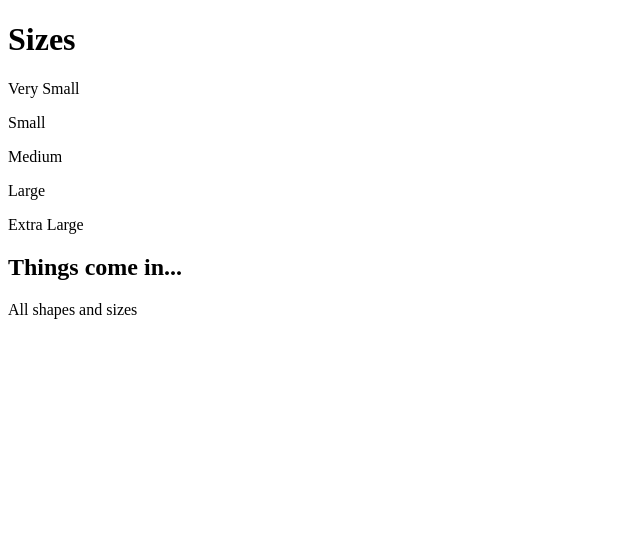
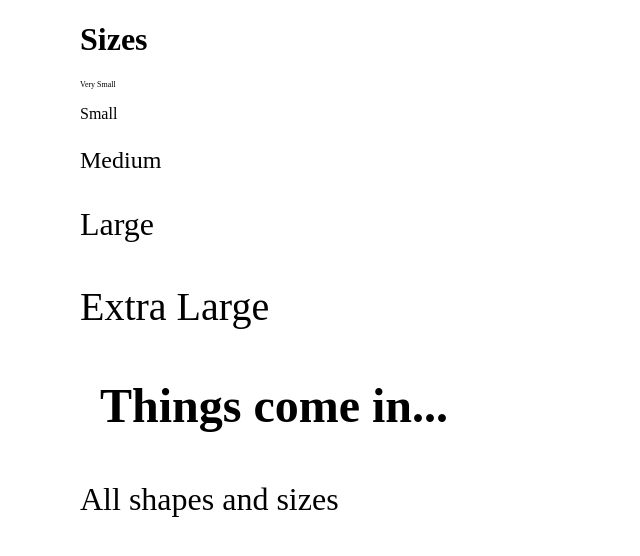
Before and after one commit to fbw-d09/uib-typography-font_sizing-tide-27, a plain HTML site: page index.html in a window 1280 px wide. Shown: the whole page, without its empty margins (0-640 px from the left). Drawn offline with Linux system fonts and the light colour scheme.

Commit message:
sizing-fertig

```diff
--- a/index.html
+++ b/index.html
@@ -7,6 +7,10 @@
     <meta http-equiv="X-UA-Compatible" content="ie=edge">
     <link rel="stylesheet" href="style.css">
     <title>Size it up</title>
+    <link rel="preconnect" href="https://fonts.googleapis.com">
+<link rel="preconnect" href="https://fonts.gstatic.com" crossorigin>
+<link href="https://fonts.googleapis.com/css2?family=Arimo:ital,wght@0,500;0,700;1,400&display=swap" rel="stylesheet">
+
 </head>
 
 <body>
@@ -22,7 +26,7 @@
     </main>
 
     <footer>
-        <h2>Things come in...</h2>
+        <p><b>Things come in...</b></p>
         <p class="description">All shapes and sizes</p>
     </footer>
 
--- a/style.css
+++ b/style.css
@@ -0,0 +1,34 @@
+*{
+    margin-left: 20px;
+}
+
+.x-small{
+font-size: 0.5rem;
+}
+
+.small{
+    font-size: 1rem;
+}
+
+
+.medium{
+    font-size: 1.5rem;
+}
+
+.large{
+    font-size: 2rem;
+}
+
+
+.x-large{
+    font-size: 2.5rem;
+}
+
+p{
+    font-size: 3rem;
+
+}
+
+.description{
+    font-size: 2rem;
+}
```
